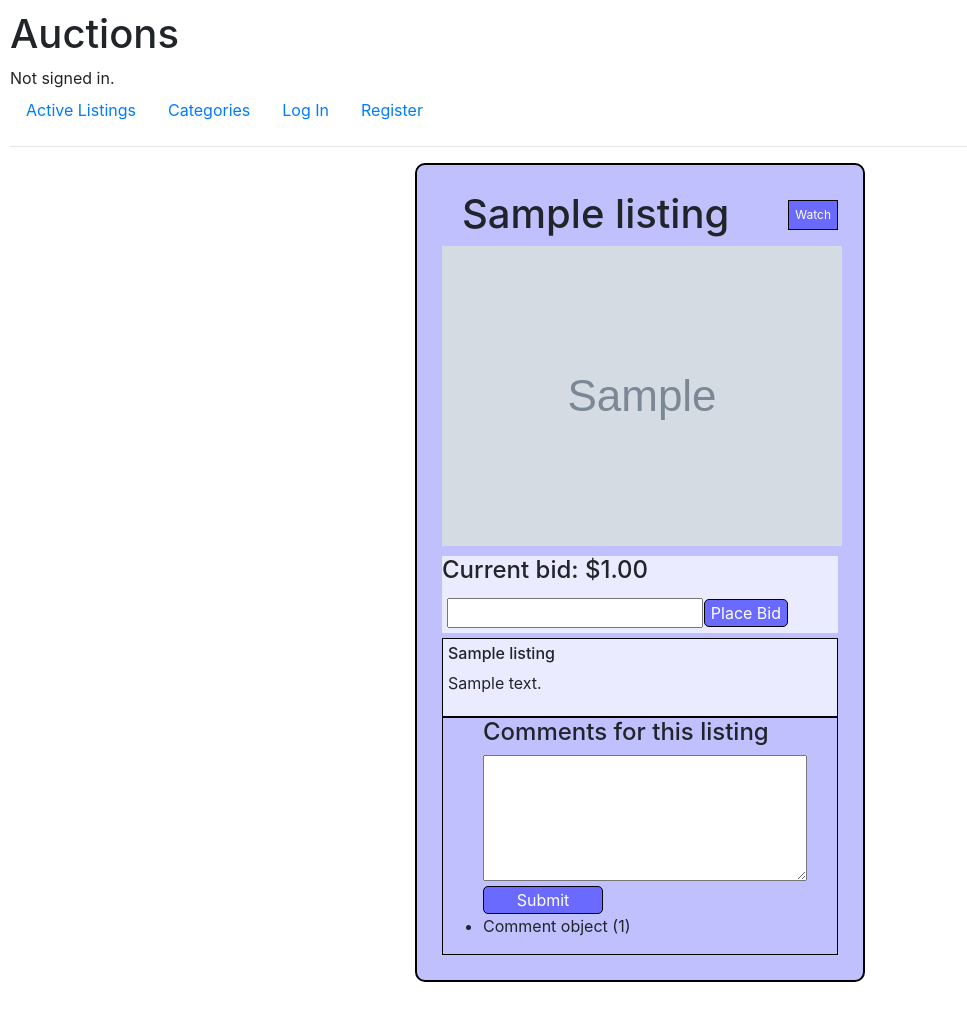
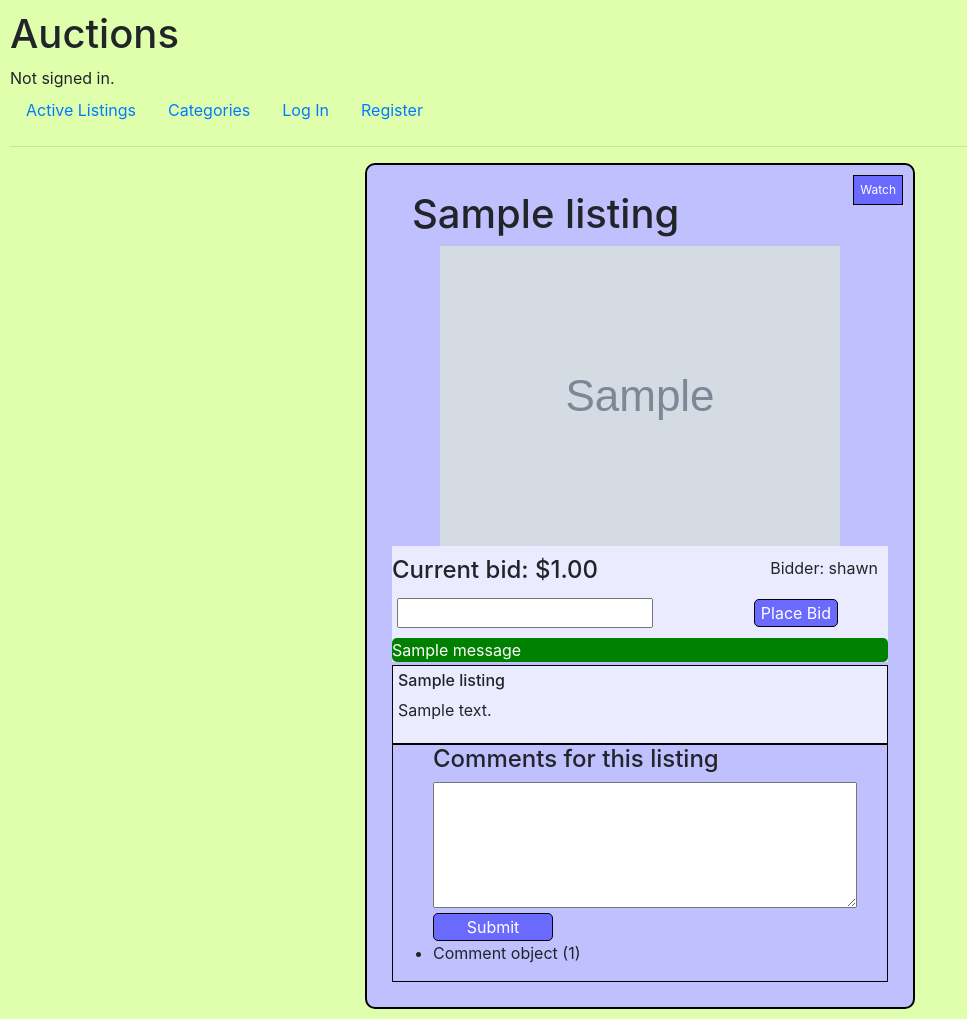
Before and after one commit to shaawwn/CS50w---Commerce, a Django app: page /listing/1 in a window 1280 px wide. Shown: the whole page, without its empty margins (0-967 px from the left). Before the commit the page ends 982 px from the top, so only its background shows below. Run offline with Django 3.2, Linux system fonts and the light colour scheme; data comes from the database, SQL or seed files in the repository; both versions use the stored data as it was after the commit; tables that the repository leaves empty hold one stand-in row (values such as "Sample post"); grey boxes marked "Sample" are stand-in pictures; one stand-in notice (Sample message) is shown; some libraries are stand-ins or nearby versions.

Commit message:
Added close bid, Bid object causing erroes

```diff
--- a/auctions/admin.py
+++ b/auctions/admin.py
@@ -4,3 +4,4 @@ from .models import Listing, User, Comment, Bid, Category
 admin.site.register(Listing)
 admin.site.register(Category)
 admin.site.register(Bid)
+admin.site.register(Comment)
--- a/auctions/models.py
+++ b/auctions/models.py
@@ -24,12 +24,13 @@ class Listing(models.Model):
     image = models.ImageField(blank=True, null=True, upload_to="images/")
     open = models.BooleanField(default=True)
     top_bidder = models.ManyToManyField(User, blank=True, default=None, related_name="top_bidder")
-
+    # watchlist = models.ManyToManyField(User, blank=True, default=None, related_name="watching")
 
 class Bid(models.Model):
     """Bids for a listing"""
     listing = models.ForeignKey('Listing', on_delete=models.CASCADE)
     bid = models.DecimalField(max_digits=999999, decimal_places=2)
+    bidder = models.ForeignKey('User', default=None, on_delete=models.CASCADE) # Bid is returning the multiple bids for same lsiting, maybe because not M2M?
 
 
 class Comment(models.Model):
--- a/auctions/static/auctions/styles.css
+++ b/auctions/static/auctions/styles.css
@@ -1,5 +1,6 @@
 body {
     padding: 10px;
+    background-color: rgb(223, 255, 172)
 }
 
 /* FORMS */
@@ -16,9 +17,9 @@ body {
 
 .container-listing {
     border: 2px solid black;
-    /* width: 75%; */
+    position: relative;
     margin: auto;
-    width: 450px;
+    width: 550px;
     background-color: rgb(192, 192, 255);
     border-radius: 10px;
     padding: 25px;
@@ -34,7 +35,7 @@ body {
 
 .watch-btn {
     position: absolute;
-    right: 0px;
+    right: 10px;
     top: 10px;
     background-color: rgb(106, 106, 255);
     color: white;
@@ -47,7 +48,7 @@ body {
 
 .listing-close-btn {
     position: absolute;
-    right: 0px;
+    right: 10px;
     top: 10px;
     background-color: rgb(253, 104, 45);
     color: white;
@@ -93,6 +94,17 @@ body {
     margin-bottom: None;
 }
 
+.listing-current-bidder {
+    position: absolute;
+    right: 10px;
+    top:10px;
+}
+
+.current-bid {
+    display: flex;
+    position: relative;
+}
+
 .bidding-form {
     background-color:rgb(235, 235, 255);
     /* border-left: 1px solid black; */
@@ -106,6 +118,22 @@ body {
     border:1px solid black;
     background-color: rgb(106, 106, 255);
     color: white;
+}
+
+.bid-warning {
+    background-color: red;
+    color: white;
+    margin-top: 3px;
+    margin-bottom: 3px;
+    border-radius: 5px;
+}
+
+.bid-success {
+    background-color: green;
+    color: white;
+    margin-top:3px;
+    margin-bottom: 3px;
+    border-radius: 5px;
 }
 
 .listing-comment-form {
--- a/auctions/templates/auctions/layout.html
+++ b/auctions/templates/auctions/layout.html
@@ -6,6 +6,9 @@
         <title>{% block title %}Auctions{% endblock %}</title>
         <link rel="stylesheet" href="https://stackpath.bootstrapcdn.com/bootstrap/4.4.1/css/bootstrap.min.css" integrity="sha384-Vkoo8x4CGsO3+Hhxv8T/Q5PaXtkKtu6ug5TOeNV6gBiFeWPGFN9MuhOf23Q9Ifjh" crossorigin="anonymous">
         <link href="{% static 'auctions/styles.css' %}" rel="stylesheet">
+        {% block script %}
+
+        {% endblock %}
     </head>
     <body>
         <h1>Auctions</h1>
--- a/auctions/templates/auctions/listing.html
+++ b/auctions/templates/auctions/listing.html
@@ -2,6 +2,7 @@
 
 {% block title %}
 {% endblock %}
+
 
 {% block body %}
 
@@ -13,14 +14,19 @@
 
 {% endif %}
 <div class='container-listing'>
+    {% if listing.seller == request.user and listing.open == True %}
+        <form action="{% url 'close_listing' listing.id %}" method="post">
+            {% csrf_token %}
+            <input class="listing-close-btn" type="submit" value="Close Listing">
+            <!-- <button class='listing-close-btn'>Close Listing</button>     -->
+        </form>
+    {% elif not listing.seller == request.user and listing.open == True %}
+        <form>
+            <button class='watch-btn'>Watch</button>
+        </form>
+    {% endif %}
     <div class=listing-header>
         <h1 style="margin-left: 20px;">{{ listing.title }}</h1>
-
-        {% if listing.seller == request.user %}
-            <button class='listing-close-btn'>Close Listing</button>
-        {% else %}
-            <button class='watch-btn'>Watch</button>
-        {% endif %}
     </div>
     <div class='listing-image'>
         {% if listing.image %}
@@ -29,13 +35,36 @@
             <h4>No image for listing</h4>
         {% endif %}
     </div>
+    {% if listing.open == True %}
         <form class="bidding-form" action="{% url 'place_bid' listing.id %}" method="post">
-        <h4 class="listing-current-bid">Current bid: ${{ bid }}</h4>
+            <div class='current-bid'>
+                <h4 class="listing-current-bid">Current bid: $</h4>
+                <h4 class="listing-current-bid">{{ bidder.bid }}</h4>
+                <p class="listing-current-bidder">Bidder: {{ bidder.bidder }}</p>
+            </div>
+
+
             <div class='listing-bid'>
                 {% csrf_token %}
                 <input type="number" name="bid">
                 <input class='listing-bid-btn' type="submit" value="Place Bid">
             </div>
+            {% if messages %}
+                {% for message in messages %}
+                    {% if message.level == DEFAULT_MESSAGE_LEVELS.ERROR  %}
+                        <div class="bid-warning">{{ message }}</div>
+                    {% else %}
+                        <div class="bid-success">{{ message }}</div>
+                    {% endif %}
+                {% endfor %}
+            {% endif %}
+        {% else %}
+            <div class="current-bid">
+                <h4 class="listing-current-bid">Winning bid: $</h4>
+                <h4 class="listing-current-bid">{{ bidder.bid }}</h4>
+                <p class="listing-current-bidder">Bidder: {{ bidder.bidder }}</p>
+            </div>
+        {% endif %}
     </form>
     <div class='listing-description'>
         <h6>{{ listing.title }}</h6>
@@ -66,4 +95,36 @@
 {% endblock %}
 
 {% block script %}
+
+
+    <script>
+
+
+        // if (document.readyState == 'loading') {
+        //     document.addEventListener('DOMContentLoaded', ready)
+        // } else {
+        //     ready()
+        // }
+
+        // function ready() {
+        //     console.log("Ready function")
+        //     let bid_button = document.getElementsByClassName('listing-bid-btn')[0]
+        //     // let current_bid = document.getElementsByClassName('listing-current-bid')[1]
+        //     let bidd = document.getElementsByName('bid')
+        //     console.log("BID:", bidd)
+        //     bid_button.onclick = check_bid
+
+        // }
+
+        // function check_bid() {
+        //     let bid = document.getElementsByName('bid').value
+        //     let current_bid = document.getElementsByClassName('listing-current-bid')[1]
+        //     console.log("Checking bid", bid)
+        //     if (bid.value < current_bid) {
+        //         alert("You must enter a bid that is higher than current bid.")
+        //         return 0;
+        //     }
+        // }
+
+    </script>
 {% endblock %}
--- a/auctions/urls.py
+++ b/auctions/urls.py
@@ -9,6 +9,7 @@ urlpatterns = [
     path("register", views.register, name="register"),
     path("add_listing", views.add_listing, name="add_listing"),
     path("listing/<int:listing_id>", views.listing, name="listing"), # Use listing id
+    path("close_listing/<int:listing_id>", views.close_listing, name="close_listing"),
     path("watchlist", views.watchlist, name="watchlist"),
     path("place_bid/<int:listing_id>", views.place_bid, name="place_bid"),
     path("categories", views.categories, name="categories"),
--- a/auctions/views.py
+++ b/auctions/views.py
@@ -81,7 +81,7 @@ def add_listing(request):
         # listing = Listing.objects.create(title=request.POST['title'], description=request.POST['description'], starting_bid=request.POST['starting_bid'], category=request.POST['category'])
         listing = Listing(title=request.POST['title'], description=request.POST['description'], starting_bid=request.POST['starting_bid'], image=request.FILES['image'], seller=request.user)
         listing.save()
-        bid = Bid(listing=listing, bid=listing.starting_bid)
+        bid = Bid(listing=listing, bid=listing.starting_bid, bidder=request.user)
         bid.save()
         listing.category.set(category)
         return HttpResponseRedirect(reverse('listing', args=[listing.id]))
@@ -98,23 +98,28 @@ def listing(request, listing_id):
     listing = Listing.objects.get(id=listing_id)
     bids = Bid.objects.filter(listing=listing)
 
-
+    # print(bids)
     comments = Comment.objects.filter(listing=listing)
     return render(request, 'auctions/listing.html', {
         "listing": listing,
         "bid": max([bid.bid for bid in bids]),
+        "bidder": Bid.objects.get(bid=max([bid.bid for bid in bids])),
         "comments": comments
     })
 
 
 def close_listing(request, listing_id):
     """Allow a seller to close a listing"""
+    # Listing should display who the winner is
 
-    listing = Listing.objects.get(id=listing_id)
-    listing.open = False
-    listing.save()
+    if request.method == 'POST':
+        listing = Listing.objects.get(id=listing_id)
+        # bid = Bid.objects.get(listing=listing)
+        listing.open = False
+        listing.save()
 
-    pass
+    return HttpResponseRedirect(reverse('listing', args=[listing_id]))
+
 
 def watchlist(request):
 
@@ -129,19 +134,22 @@ def place_bid(request, listing_id):
         bids = Bid.objects.filter(listing=listing)
         max_bid = max([bid.bid for bid in bids])
 
-        if float(request.POST['bid']) <= max_bid:
-            message = "Your bid must be higher than current bid"
-            # return HttpResponse("Your bid must be higher than the current bid")
+        try:
+            if float(request.POST['bid']) <= max_bid:
+                messages.error(request, "Your bid must be higher than current bid")
+                return HttpResponseRedirect(reverse('listing', args=[listing_id]))
+
+        except ValueError:
+            messages.error(request, "You must enter a bid")
             return HttpResponseRedirect(reverse('listing', args=[listing_id]))
 
-
-        new_bid = Bid(listing=listing, bid=request.POST['bid'])
+        new_bid = Bid(listing=listing, bid=request.POST['bid'], bidder=request.user)
 
         new_bid.save()
         listing.top_bidder.set(user)
         listing.save()
 
-
+    messages.info(request, "Bid placed sucessfully!")
     return HttpResponseRedirect(reverse('listing', args=[listing_id]))
 
 
```
Also changed, not shown: auctions/migrations/0005_bid_bidder.py (added), auctions/migrations/0006_remove_bid_bidder.py (added), auctions/migrations/0007_bid_bidder.py (added), db.sqlite3, media/images/dndplayers.jpg (deleted), media/images/dndplayers_3v2J2BS.jpg (deleted), media/images/dndplayers_8PZJE9j.jpg (deleted), media/images/ig2000.jpg (deleted), media/images/wizard.jpg (deleted), media/images/wizard_4Qvfx8W.jpg (deleted), 1 other file. Lines whose indentation alone changed are shown as unchanged.
